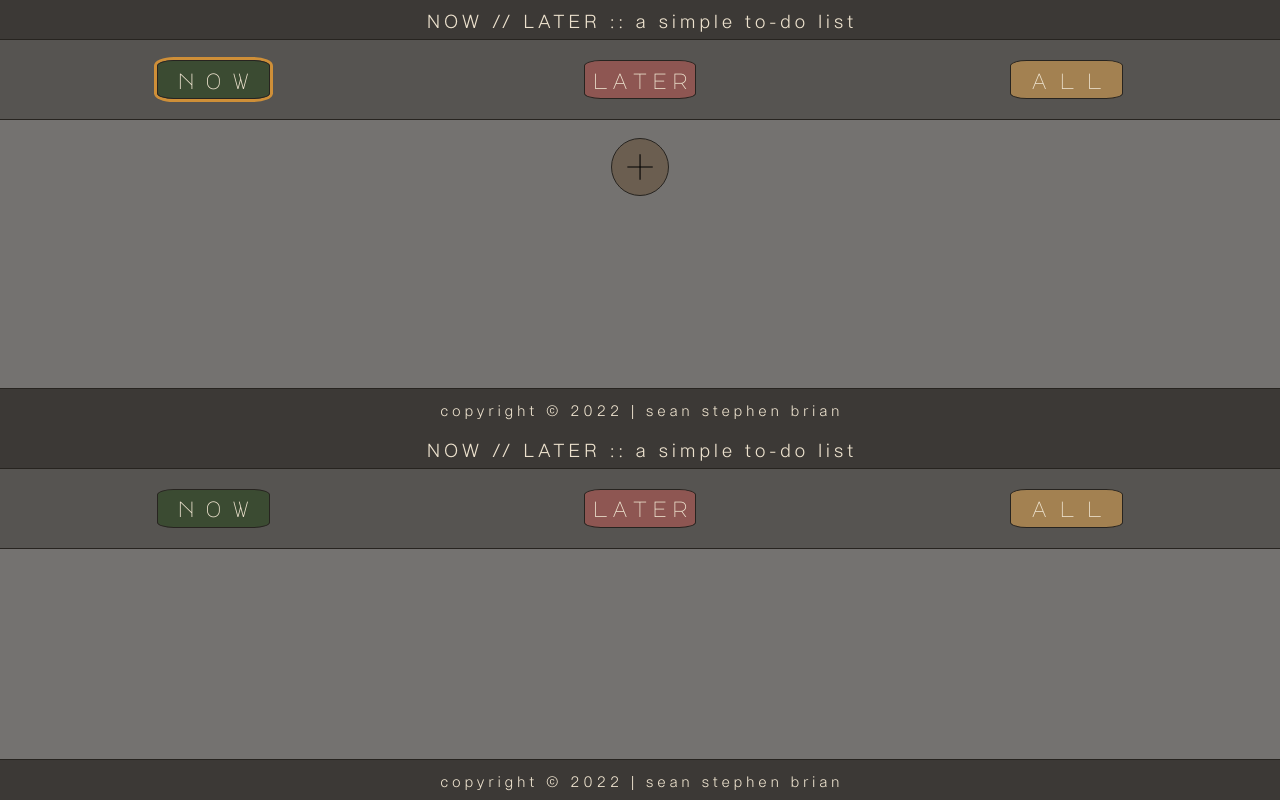
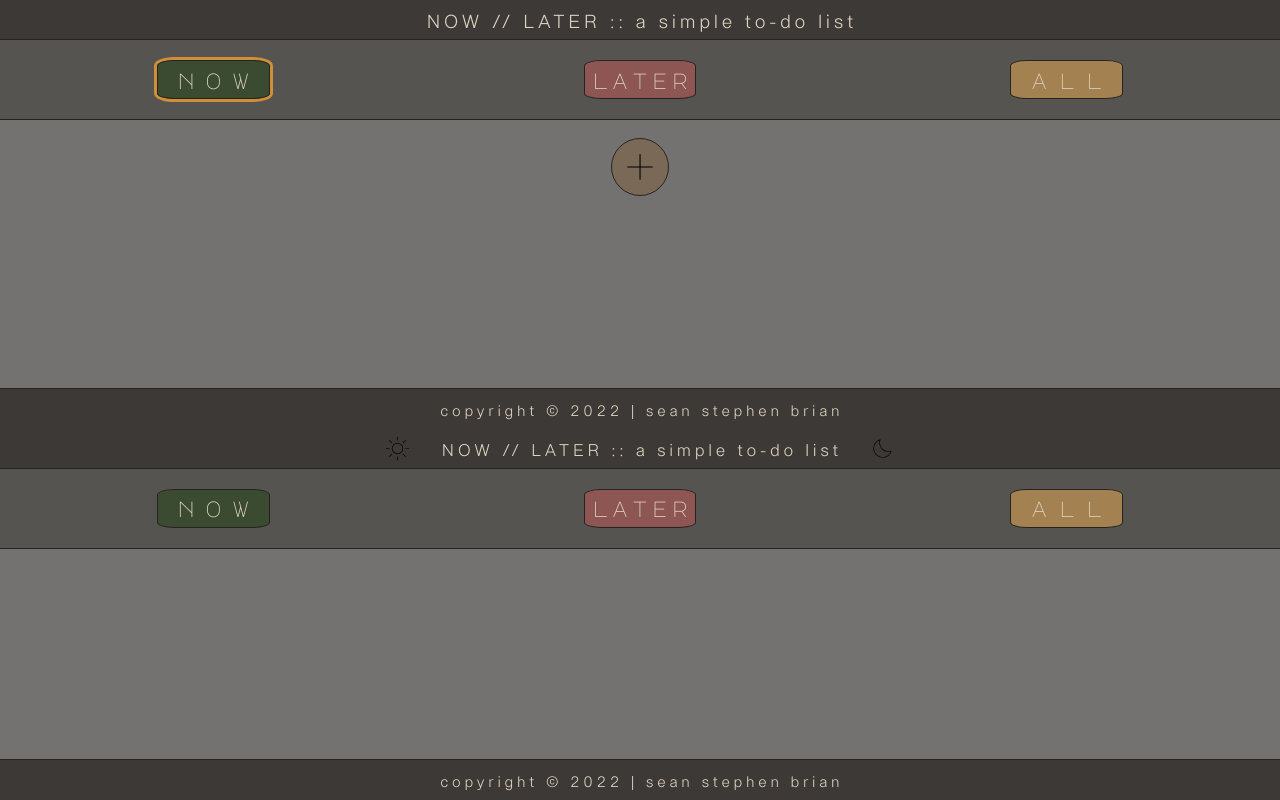
Before and after one commit to seanstephenbrian/todo-list, a website built with webpack: page dist/index.html in a window 1280 px wide. Built offline with nearby package versions, Linux system fonts and the light colour scheme.

Commit message:
add light/dark mode icons to title bar

```diff
--- a/src/js/page.js
+++ b/src/js/page.js
@@ -22,6 +22,8 @@ import DeleteIcon from '../img/delete.svg';
 import AddIcon from '../img/add.svg';
 import CloseIcon from '../img/close.svg';
 import FavIcon from '../img/favicon.png';
+import DarkIcon from '../img/dark.svg';
+import LightIcon from '../img/light.svg';
 
 // create currentView variable to track the current page display:
 let currentView;
@@ -47,7 +49,29 @@ const renderHeaderFooter = () => {
         const title = document.createElement('div');
         title.classList.add('title');
         header.appendChild(title);
-        title.textContent = 'NOW // LATER :: a simple to-do list';
+
+            // create light mode icon:
+            const lightMode = document.createElement('div');
+            lightMode.classList.add('light-mode');
+            title.appendChild(lightMode);
+            const lightIcon = document.createElement('img');
+            lightIcon.setAttribute('src', LightIcon);
+            lightMode.appendChild(lightIcon);
+
+            // create title text:
+            const titleText = document.createElement('div');
+            titleText.classList.add('title-text');
+            titleText.textContent = 'NOW // LATER :: a simple to-do list';
+            title.appendChild(titleText);
+
+            // create dark mode icon:
+            const darkMode = document.createElement('div');
+            darkMode.classList.add('dark-mode');
+            title.appendChild(darkMode);
+            const darkIcon = document.createElement('img');
+            darkIcon.setAttribute('src', DarkIcon);
+            darkMode.appendChild(darkIcon);
+
 
         // create nav bar:
         const nav = document.createElement('div');
--- a/src/style.css
+++ b/src/style.css
@@ -58,8 +58,9 @@ time, mark, audio, video {
 	--form-input-bg: #F3EEE5;
 	--submit-button-bg: #87b6d5b4;
 	--close-button: #986f4471;
+	--display-icon: calc(var(--rvv));
 
-	--dark-text: #ede2ce;
+	--dark-text: #ddd2bf;
 	--dark-border: #272420;
 	--dark-title-footer-color: #201c19de;
 	--dark-nav-bg: #23201cc3;
@@ -71,9 +72,9 @@ time, mark, audio, video {
 	--dark-input-valid-outline:#4D663E;
 	--dark-main-bg: #24211da1;
 	--dark-item-bg: #123c5892;
-	--dark-now-item-bg: rgba(28, 49, 16, 0.486);
+	--dark-now-item-bg: rgba(46, 80, 28, 0.527);
 	--dark-later-item-bg: #754743b2;
-	--dark-add-item-button: #61462870;
+	--dark-add-item-button: #815e3670;
 	--dark-add-form-bg: #3c3935de;
 	--dark-priority-button-default: #8b776285;
 	--dark-form-button: #ba8d5e85;
@@ -122,12 +123,31 @@ header {
 	display: flex;
 	justify-content: center;
 	align-items: center;
+	gap: calc(0.6*var(--rvv));
+	background-color: var(--title-footer-color);
+	border-bottom: 1px solid black;
+}
+
+.title-text {
 	font-family: 'Sublima';
-	font-size: calc(0.5*var(--rvv));
+	font-size: calc(0.45*var(--rvv));
 	letter-spacing: calc(0.1*var(--rvv));
 	text-indent: calc(0.1*var(--rvv));
-	background-color: var(--title-footer-color);
-	border-bottom: 1px solid black;
+}
+
+.light-mode,
+.dark-mode {
+	height: var(--display-icon);
+	width: var(--display-icon);
+	display: flex;
+	justify-content: center;
+	align-items: center;
+}
+
+.light-mode img,
+.dark-mode img {
+	height: 80%;
+	width: 80%;
 }
 
 .nav {
```
Also changed, not shown: src/img/dark.svg (added), src/img/light.svg (added).
